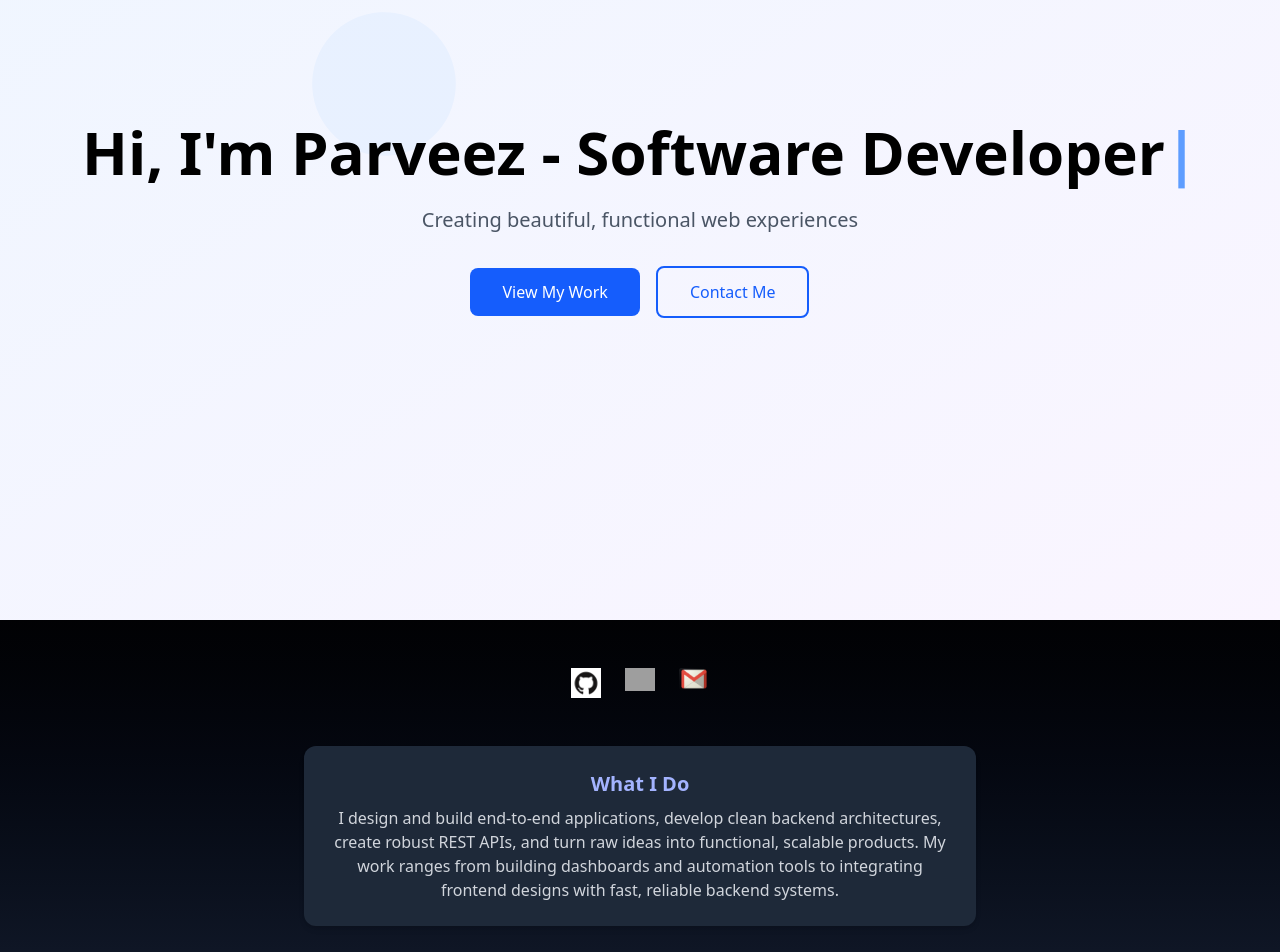
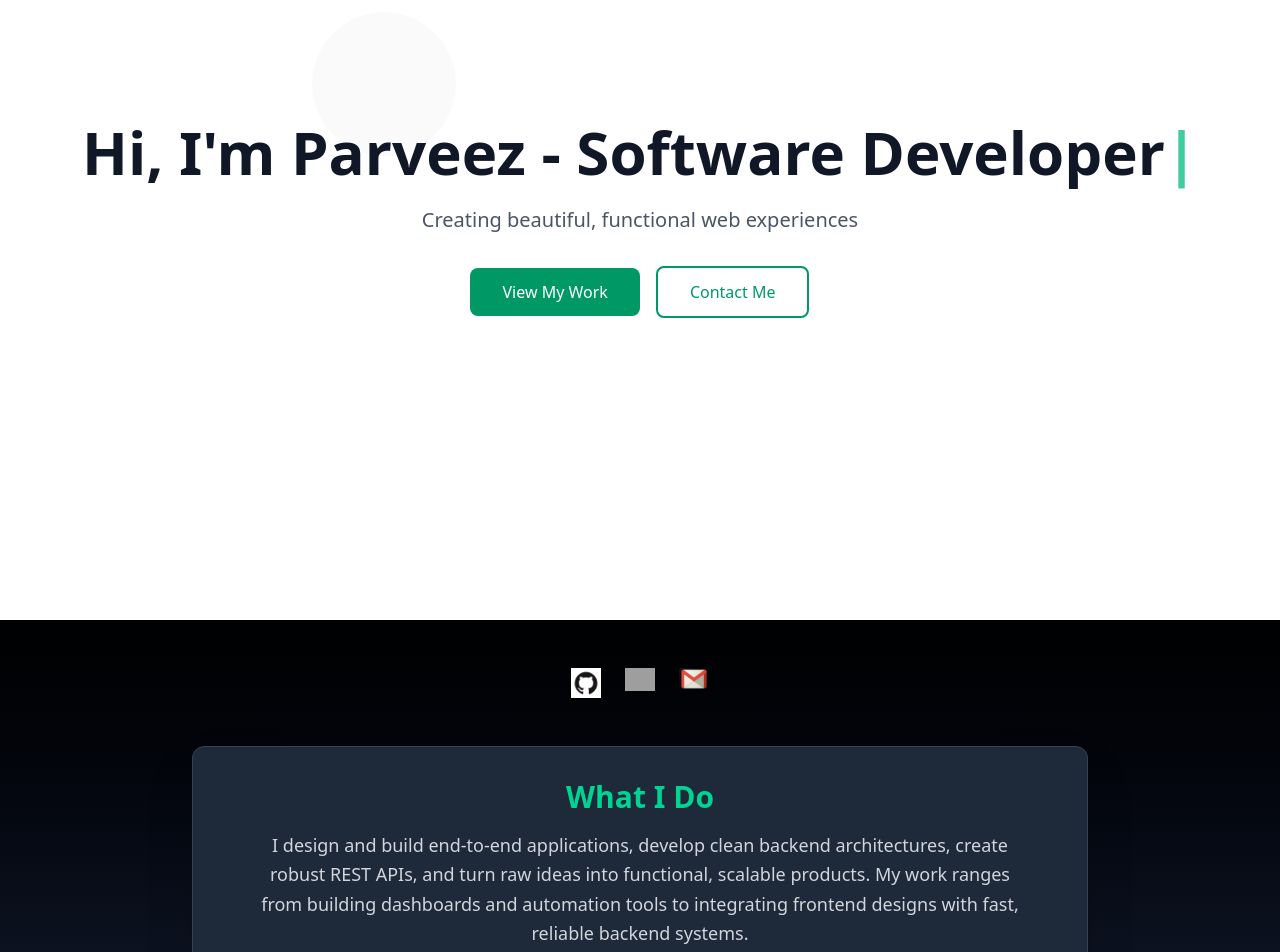
Before and after one commit to Parveez19/Portfolio-website, a Next.js app: page / in a window 1280 px wide. Shown: the part 180-1132 px from the top of the page. Built offline with nearby package versions, Linux system fonts and the light colour scheme; grey boxes are pictures that could not be loaded.

Commit message:
changes in layout home

```diff
--- a/app/about/page.tsx
+++ b/app/about/page.tsx
@@ -26,7 +26,7 @@ export default function About() {
 
           {/* Bio */}
           <div>
-            <h1 className="text-4xl font-bold mb-4 text-black">About Me</h1>
+            <h1 className="text-4xl font-bold mb-4 text-white">About Me</h1>
             <p className="text-gray-400 mb-4">
               Hi! I'm <span className="text-indigo-400 font-semibold">Parveez</span>, I am currently building my skills in backend development, data engineering, and practical software fundamentals.
             </p>
@@ -43,7 +43,7 @@ export default function About() {
 
         {/* Skills */}
         <section className="mt-16 max-w-4xl mx-auto">
-          <h2 className="text-2xl font-bold mb-6 text-center text-black">Skills & Technologies</h2>
+          <h2 className="text-2xl font-bold mb-6 text-center text-white">Skills & Technologies</h2>
           <div className="grid grid-cols-2 md:grid-cols-4 gap-4 text-center">
             {[
 
--- a/app/components/Hero.tsx
+++ b/app/components/Hero.tsx
@@ -20,8 +20,14 @@ export default function Hero() {
 
   return (
     <section className="min-h-screen flex items-center justify-center relative overflow-hidden">
-      {/* Animated Background */}
-     <div className="absolute inset-0 bg-gradient-to-br from-blue-50 to-purple-50 dark:from-gray-900 dark:to-blue-900">
+
+
+      <div className="absolute inset-0
+        /* LIGHT MODE: Use a subtle white/light-gray */
+        bg-white
+        /* DARK MODE: Use your primary dark gradient colors */
+        dark:bg-gradient-to-br dark:from-gray-900 dark:to-gray-800">
+
         <motion.div
           animate={{
             scale: [1, 1.2, 1],
@@ -32,8 +38,13 @@ export default function Hero() {
             repeat: Infinity,
             ease: "linear"
           }}
-          className="absolute top-1/4 left-1/4 w-32 h-32 bg-blue-200 dark:bg-blue-800 rounded-full opacity-20"
+          className="absolute top-1/4 left-1/4 w-32 h-32 rounded-full opacity-20
+            /* LIGHT MODE: Subtle light color */
+            bg-gray-200
+            /* DARK MODE: Subtle dark emerald color */
+            dark:bg-emerald-800"
         />
+
       </div>
 
       {/* Content */}
@@ -42,13 +53,16 @@ export default function Hero() {
           initial={{ opacity: 0, y: 20 }}
           animate={{ opacity: 1, y: 0 }}
           transition={{ duration: 0.8 }}
-          className="text-4xl md:text-6xl font-heading font-bold mb-6"
+          className="text-4xl md:text-6xl font-heading font-bold mb-6
+            /* Light/Dark Text Color */
+            text-gray-900 dark:text-white"
         >
           {text}
+
           <motion.span
             animate={{ opacity: [1, 0, 1] }}
             transition={{ duration: 1, repeat: Infinity }}
-            className="text-blue-500"
+            className="text-emerald-500" // Use your accent color
           >
             |
           </motion.span>
@@ -58,7 +72,8 @@ export default function Hero() {
           initial={{ opacity: 0 }}
           animate={{ opacity: 1 }}
           transition={{ delay: 2, duration: 0.8 }}
-          className="text-xl text-gray-600 dark:text-gray-300 mb-8"
+          className="text-xl mb-8
+            text-gray-600 dark:text-gray-300"
         >
           Creating beautiful, functional web experiences
         </motion.p>
@@ -69,19 +84,28 @@ export default function Hero() {
           transition={{ delay: 2.5, duration: 0.8 }}
           className="space-x-4"
         >
+
           <motion.button
             whileHover={{ scale: 1.05, boxShadow: "0 10px 25px rgba(0,0,0,0.1)" }}
             whileTap={{ scale: 0.95 }}
-            className="px-8 py-3 bg-blue-600 text-white rounded-lg font-medium"
+            className="px-8 py-3 rounded-lg font-medium transition duration-300
+              /* Light/Dark BG - Use a solid Emerald color */
+              bg-emerald-600 text-white hover:bg-emerald-700"
           >
-           <a href="/projects"> View My Work</a>
+            <a href="/projects"> View My Work</a>
           </motion.button>
+
+
           <motion.button
             whileHover={{ scale: 1.05 }}
             whileTap={{ scale: 0.95 }}
-            className="px-8 py-3 border-2 border-blue-600 text-blue-600 rounded-lg font-medium"
+            className="px-8 py-3 rounded-lg font-medium transition duration-300
+              /* Light Mode */
+              border-2 border-emerald-600 text-emerald-600 hover:bg-emerald-50
+              /* Dark Mode */
+              dark:border-emerald-400 dark:text-emerald-400 dark:hover:bg-emerald-400 dark:hover:text-gray-900"
           >
-           <a href="/contact"> Contact Me</a>
+            <a href="/contact"> Contact Me</a>
           </motion.button>
         </motion.div>
       </div>
--- a/app/components/home.tsx
+++ b/app/components/home.tsx
@@ -11,30 +11,38 @@ export default function Home() {
         <meta name="description" content="Portfolio of Parveez, a full-stack web developer skilled in React, Node.js, and Next.js." />
       </Head>
 
-      <main className="bg-gradient-to-b from-gray-900 via-black to-gray-900">
+      <main className="bg-gradient-to-b from-gray-900 via-black to-gray-900 min-h-screen">
         <Hero />
 
         <section className="text-center px-6 py-12">
-          {/* Social Icons */}
+
+
           <ScrollSection className="flex justify-center gap-6 mb-12">
-            <a href="https://github.com/Parveez19" target="_blank" rel="noopener noreferrer">
+            <a href="https://github.com/Parveez19" target="_blank" rel="noopener noreferrer" className="hover:opacity-75 transition duration-300">
               <Image src="/github.png" alt="GitHub" width={30} height={30} />
             </a>
-            <a href="https://www.linkedin.com/in/parveez-ahmed" target="_blank" rel="noopener noreferrer">
+            <a href="https://www.linkedin.com/in/parveez-ahmed" target="_blank" rel="noopener noreferrer" className="hover:opacity-75 transition duration-300">
               <Image src="/linkedin.png" alt="LinkedIn" width={30} height={30} />
             </a>
-            <a href="mailto:ahmedparveez090@gmail.com">
+            <a href="mailto:ahmedparveez090@gmail.com" className="hover:opacity-75 transition duration-300">
               <Image src="/email.webp" alt="Email" width={30} height={30} />
             </a>
           </ScrollSection>
 
-         <ScrollSection className="max-w-2xl mx-auto bg-gray-800 p-6 rounded-xl shadow-md">
-  <h2 className="text-xl font-semibold mb-2 text-indigo-300">What I Do</h2>
-  <p className="text-gray-300">
-    I design and build end-to-end applications, develop clean backend architectures, create robust REST APIs, and turn raw ideas into functional, scalable products.
-My work ranges from building dashboards and automation tools to integrating frontend designs with fast, reliable backend systems.
-  </p>
-</ScrollSection>
+
+          <ScrollSection className="max-w-4xl mx-auto bg-gray-800 p-8 rounded-xl shadow-2xl border border-gray-700">
+            {/* 1. ACCENT COLOR CHANGE: Changed text-indigo-300 to text-emerald-400 */}
+            <h2 className="text-3xl font-extrabold mb-4 text-emerald-400">
+                What I Do
+            </h2>
+
+            <div className="max-w-3xl mx-auto">
+                <p className="text-lg text-gray-300 leading-relaxed">
+                    I design and build end-to-end applications, develop clean backend architectures, create robust REST APIs, and turn raw ideas into functional, scalable products.
+                    My work ranges from building dashboards and automation tools to integrating frontend designs with fast, reliable backend systems.
+                </p>
+            </div>
+          </ScrollSection>
         </section>
       </main>
     </>
```
